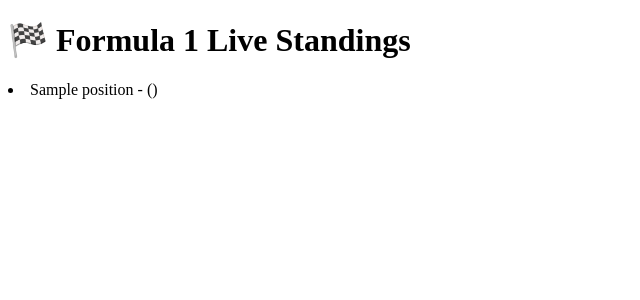
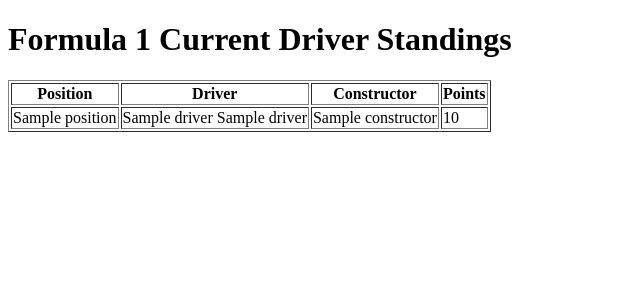
Before and after one commit to otarbakh/F1-flask-app, a Flask app: page / in a window 1280 px wide. Shown: the top 300 px of the page, without its empty margins (0-640 px from the left). Run offline with Flask 3, Linux system fonts and the light colour scheme; a database or web service that is not in the repository returns one stand-in record (values such as "Sample title"); data that the repository does not hold is empty.

Commit message:
some ui chanegs

```diff
--- a/app.py
+++ b/app.py
@@ -4,17 +4,27 @@ import requests
 app = Flask(__name__)
 
 @app.route('/')
-def index():
-    url = "http://ergast.com/api/f1/current/driverStandings.json"
-    res = requests.get(url).json()
+def home():
+    # Fetch live driver standings from the Ergast API
+    standings = get_driver_standings()
+    return render_template('index.html', standings=standings)
 
-    drivers = res['MRData']['StandingsTable']['StandingsLists'][0]['DriverStandings']
-    return render_template("index.html", drivers=[{
-        "position": d["position"],
-        "givenName": d["Driver"]["givenName"],
-        "familyName": d["Driver"]["familyName"],
-        "points": d["points"]
-    } for d in drivers])
+def get_driver_standings():
+    url = "https://ergast.com/api/f1/current/driverStandings.json"
+    response = requests.get(url)
+    data = response.json()
+
+    standings = []
+    for driver in data['MRData']['StandingsTable']['StandingsLists'][0]['DriverStandings']:
+        driver_info = {
+            "position": driver['position'],
+            "name": f"{driver['Driver']['givenName']} {driver['Driver']['familyName']}",
+            "constructor": driver['Constructors'][0]['name'],
+            "points": driver['points']
+        }
+        standings.append(driver_info)
+
+    return standings
 
 if __name__ == '__main__':
     app.run(debug=True)
--- a/templates/index.html
+++ b/templates/index.html
@@ -6,11 +6,26 @@
     <title>Formula 1 Standings</title>
 </head>
 <body>
-    <h1>🏁 Formula 1 Live Standings</h1>
-    <div class="card">
-        {% for driver in drivers %}
-            <li>{{ driver.position }} - {{ driver.name }} ({{ driver.team }})</li>
-        {% endfor %}
-    </div>
+    <h1>Formula 1 Current Driver Standings</h1>
+    <table border="1">
+        <thead>
+            <tr>
+                <th>Position</th>
+                <th>Driver</th>
+                <th>Constructor</th>
+                <th>Points</th>
+            </tr>
+        </thead>
+        <tbody>
+            {% for driver in standings %}
+            <tr>
+                <td>{{ driver.position }}</td>
+                <td>{{ driver.name }}</td>
+                <td>{{ driver.constructor }}</td>
+                <td>{{ driver.points }}</td>
+            </tr>
+            {% endfor %}
+        </tbody>
+    </table>
 </body>
 </html>
```
Also changed, not shown: templates/favourites.html (added, +16 -0 lines).
